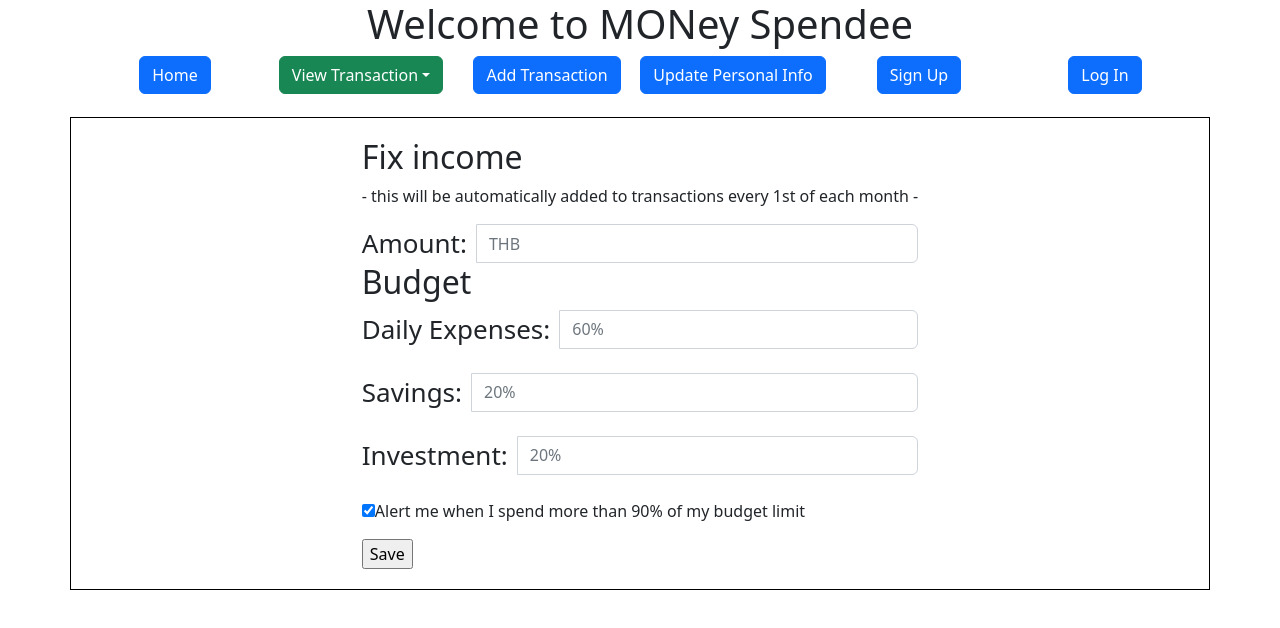
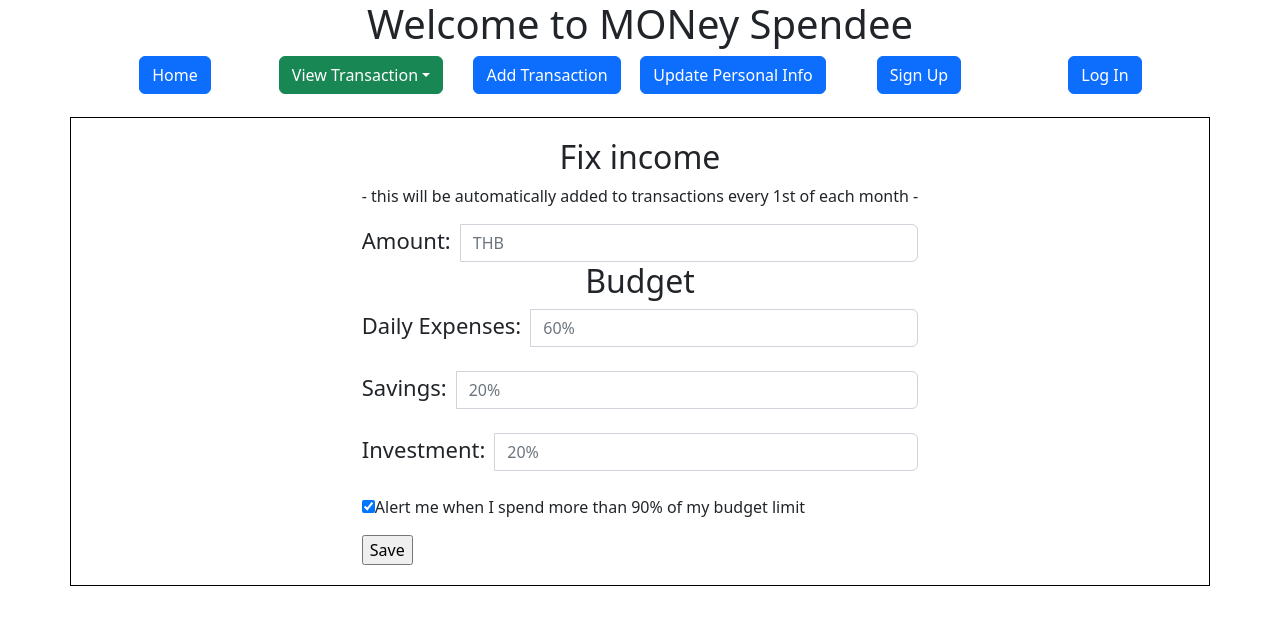
Before and after one commit to chonnikan-aue/money-spendee-client, a React (Create React App) app: page /update-info in a window 1280 px wide. Shown: the top 628 px of the page. Built offline with nearby package versions, Linux system fonts and the light colour scheme; no server answers; the HTML template or start-up script is replaced by a standard one.

Commit message:
"show type from api"

```diff
--- a/package.json
+++ b/package.json
@@ -41,6 +41,7 @@
     ]
   },
   "devDependencies": {
-    "eslint-config-react-app": "^7.0.1"
+    "eslint-config-react-app": "^7.0.1",
+    "eslint-plugin-react": "^7.27.1"
   }
 }
--- a/src/components/AddTransaction/AddTransaction.css
+++ b/src/components/AddTransaction/AddTransaction.css
@@ -8,3 +8,6 @@
     border: 1px solid black;
     padding: 20px;
   }
+  .header {
+    text-align: center;
+  }
--- a/src/components/AddTransaction/AddTransaction.js
+++ b/src/components/AddTransaction/AddTransaction.js
@@ -1,14 +1,15 @@
 import './AddTransaction.css'
-import React, { useState } from "react"
+import React, { useEffect, useState } from "react"
 import axios from "axios"
 import 'bootstrap/dist/css/bootstrap.css';
 
-const type = ["food", "transportation", "rentals", "bill"] // Hard code just for testing. The real one will be brought from the DB
+// const type = ["food", "transportation", "rentals", "bill"] // Hard code just for testing. The real one will be brought from the DB
 const account = ["income", "saving"]
 
 
 const AddTransaction = () => {
 
+  // Collect the overall data
   const [data, setData] = useState({
     userId: 1
   })
@@ -23,6 +24,18 @@
     }));
   }
 
+  const [typeData, setTypeData] = useState([]);
+
+  useEffect(() => {
+    axios.get('http://localhost:3001/deposit-type')
+      .then(res => {
+        setTypeData(res.data);
+      });
+  }, []);
+
+
+
+  // Pass over all data to database
   const handleSubmit = e => {
     e.preventDefault();
 
@@ -34,12 +47,13 @@
       })
   }
 
+
   return (
     <div>
       <div className="container box">
-
         <form onSubmit={handleSubmit}>
           <div className="form-group">
+            <h2 className="header">Add your transactions here</h2>
             <label htmlFor="name">Title:</label>
             <input
               type="text"
@@ -68,8 +82,8 @@
             >
               <option disabled selected>Select Type</option>
               {
-                type.map((type, index) => (
-                  <option value={index}>{type}</option>
+                typeData.map(type => (
+                  <option value={type.id}>{type.name}</option>
                 ))
               }
             </select>
--- a/src/components/UpdateInfo/UpdateInfo.css
+++ b/src/components/UpdateInfo/UpdateInfo.css
@@ -1,14 +1,10 @@
 .input {
     display: inline-block;
 }
-.box {
-    display: flex;
-    justify-content: center;
-    margin: 0 20px;
-    border: 1px solid black;
-    padding: 20px;
-  }
   .input-label {
     margin-right: 10px;
-    font-size: 26px;
+    font-size: 22px;
   }
+  .header {
+    text-align: center;
+  }
--- a/src/components/UpdateInfo/UpdateInfo.js
+++ b/src/components/UpdateInfo/UpdateInfo.js
@@ -31,7 +31,7 @@
       <form onSubmit={handleSubmit}>
         <div className="form-group">
           <span className="changeIncome">
-            <h2>Fix income</h2>
+            <h2 className="header">Fix income</h2>
             <p>- this will be automatically added to transactions every 1st of each month -</p>
             <div className="input-group">
             <label htmlFor="income" className="input-label">Amount:</label>
@@ -45,7 +45,7 @@
             </div>
           </span>
           <span className="changeBudget">
-            <h2>Budget</h2>
+            <h2 className="header">Budget</h2>
             <div className="input-group">
               <label htmlFor="expenses" className="input-label">Daily Expenses:</label>
               <input
```
Also changed, not shown: 1 other file (tests, documents, lock files or other folders).
